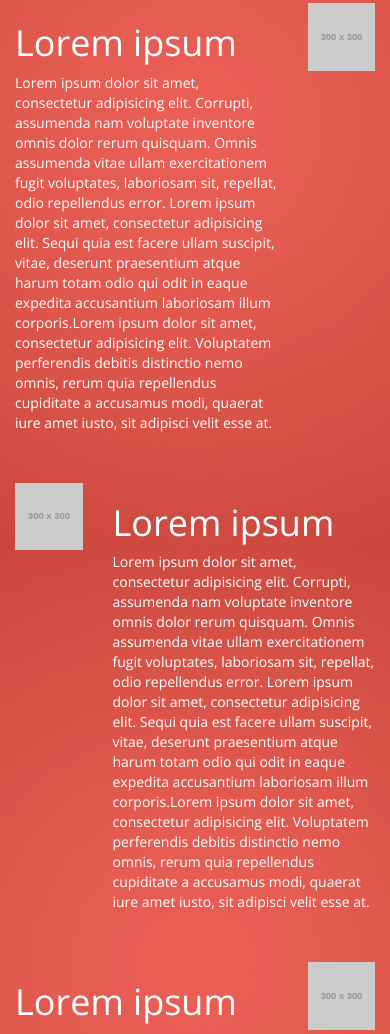
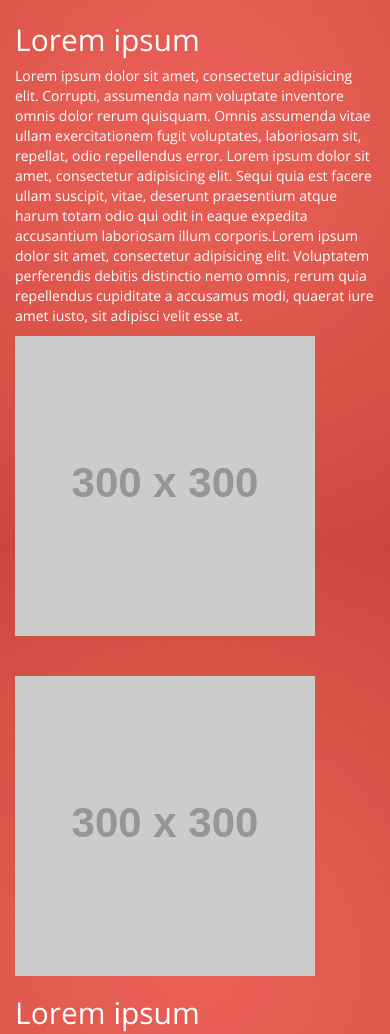
Before and after one commit to kokaleros/SFF, a plain HTML site: page o-projektu.html in a window 390 px wide. Shown: the part 299-1333 px from the top of the page. Drawn offline with nearby package versions, Linux system fonts and the light colour scheme; placeholder pictures from the web are drawn by us.

```diff
--- a/o-projektu.html
+++ b/o-projektu.html
@@ -82,18 +82,18 @@
       </div>
 
       <div class="row rowpadding"><!-- prvi red teksta -->
-      	<div class="col-xs-9"><h1>Lorem ipsum</h1><p>Lorem ipsum dolor sit amet, consectetur adipisicing elit. Corrupti, assumenda nam voluptate inventore omnis dolor rerum quisquam. Omnis assumenda vitae ullam exercitationem fugit voluptates, laboriosam sit, repellat, odio repellendus error. Lorem ipsum dolor sit amet, consectetur adipisicing elit. Sequi quia est facere ullam suscipit, vitae, deserunt praesentium atque harum totam odio qui odit in eaque expedita accusantium laboriosam illum corporis.Lorem ipsum dolor sit amet, consectetur adipisicing elit. Voluptatem perferendis debitis distinctio nemo omnis, rerum quia repellendus cupiditate a accusamus modi, quaerat iure amet iusto, sit adipisci velit esse at.</p></div>
-      	<div class="col-xs-3"><img src="http://via.placeholder.com/300x300" class="img-responsive" alt="Desna slika"></div>
+      	<div class="col-xs-12 col-sm-9 col-md-9 col-lg-9"><h2>Lorem ipsum</h2><p>Lorem ipsum dolor sit amet, consectetur adipisicing elit. Corrupti, assumenda nam voluptate inventore omnis dolor rerum quisquam. Omnis assumenda vitae ullam exercitationem fugit voluptates, laboriosam sit, repellat, odio repellendus error. Lorem ipsum dolor sit amet, consectetur adipisicing elit. Sequi quia est facere ullam suscipit, vitae, deserunt praesentium atque harum totam odio qui odit in eaque expedita accusantium laboriosam illum corporis.Lorem ipsum dolor sit amet, consectetur adipisicing elit. Voluptatem perferendis debitis distinctio nemo omnis, rerum quia repellendus cupiditate a accusamus modi, quaerat iure amet iusto, sit adipisci velit esse at.</p></div>
+      	<div class="col-xs-12 col-sm-3 col-md-3 col-lg-3"><img src="http://via.placeholder.com/300x300" class="img-responsive" alt="Desna slika"></div>
       </div>
 
       <div class="row rowpadding"><!-- drugi red teksta -->
-      	<div class="col-xs-3"><img src="http://via.placeholder.com/300x300" class="img-responsive" alt="Desna slika"></div>
-      	<div class="col-xs-9"><h1>Lorem ipsum</h1><p>Lorem ipsum dolor sit amet, consectetur adipisicing elit. Corrupti, assumenda nam voluptate inventore omnis dolor rerum quisquam. Omnis assumenda vitae ullam exercitationem fugit voluptates, laboriosam sit, repellat, odio repellendus error. Lorem ipsum dolor sit amet, consectetur adipisicing elit. Sequi quia est facere ullam suscipit, vitae, deserunt praesentium atque harum totam odio qui odit in eaque expedita accusantium laboriosam illum corporis.Lorem ipsum dolor sit amet, consectetur adipisicing elit. Voluptatem perferendis debitis distinctio nemo omnis, rerum quia repellendus cupiditate a accusamus modi, quaerat iure amet iusto, sit adipisci velit esse at.</p></div>
+      	<div class="col-xs-12 col-sm-3 col-md-3 col-lg-3"><img src="http://via.placeholder.com/300x300" class="img-responsive" alt="Desna slika"></div>
+      	<div class="col-xs-12 col-sm-9 col-md-9 col-lg-9"><h2>Lorem ipsum</h2><p>Lorem ipsum dolor sit amet, consectetur adipisicing elit. Corrupti, assumenda nam voluptate inventore omnis dolor rerum quisquam. Omnis assumenda vitae ullam exercitationem fugit voluptates, laboriosam sit, repellat, odio repellendus error. Lorem ipsum dolor sit amet, consectetur adipisicing elit. Sequi quia est facere ullam suscipit, vitae, deserunt praesentium atque harum totam odio qui odit in eaque expedita accusantium laboriosam illum corporis.Lorem ipsum dolor sit amet, consectetur adipisicing elit. Voluptatem perferendis debitis distinctio nemo omnis, rerum quia repellendus cupiditate a accusamus modi, quaerat iure amet iusto, sit adipisci velit esse at.</p></div>
       </div>
 
       <div class="row rowpadding"><!-- treci red teksta -->
-      	<div class="col-xs-9"><h1>Lorem ipsum</h1><p>Lorem ipsum dolor sit amet, consectetur adipisicing elit. Corrupti, assumenda nam voluptate inventore omnis dolor rerum quisquam. Omnis assumenda vitae ullam exercitationem fugit voluptates, laboriosam sit, repellat, odio repellendus error. Lorem ipsum dolor sit amet, consectetur adipisicing elit. Sequi quia est facere ullam suscipit, vitae, deserunt praesentium atque harum totam odio qui odit in eaque expedita accusantium laboriosam illum corporis.Lorem ipsum dolor sit amet, consectetur adipisicing elit. Voluptatem perferendis debitis distinctio nemo omnis, rerum quia repellendus cupiditate a accusamus modi, quaerat iure amet iusto, sit adipisci velit esse at.</p></div>
-      	<div class="col-xs-3"><img src="http://via.placeholder.com/300x300" class="img-responsive" alt="Desna slika"></div>
+      	<div class="col-xs-12 col-sm-9 col-md-9 col-lg-9"><h2>Lorem ipsum</h2><p>Lorem ipsum dolor sit amet, consectetur adipisicing elit. Corrupti, assumenda nam voluptate inventore omnis dolor rerum quisquam. Omnis assumenda vitae ullam exercitationem fugit voluptates, laboriosam sit, repellat, odio repellendus error. Lorem ipsum dolor sit amet, consectetur adipisicing elit. Sequi quia est facere ullam suscipit, vitae, deserunt praesentium atque harum totam odio qui odit in eaque expedita accusantium laboriosam illum corporis.Lorem ipsum dolor sit amet, consectetur adipisicing elit. Voluptatem perferendis debitis distinctio nemo omnis, rerum quia repellendus cupiditate a accusamus modi, quaerat iure amet iusto, sit adipisci velit esse at.</p></div>
+      	<div class="col-xs-12 col-sm-3 col-md-3 col-lg-3"><img src="http://via.placeholder.com/300x300" class="img-responsive" alt="Desna slika"></div>
       </div>
 
   	</div>
```
Also changed, not shown: index.html (+1 -1 lines).
